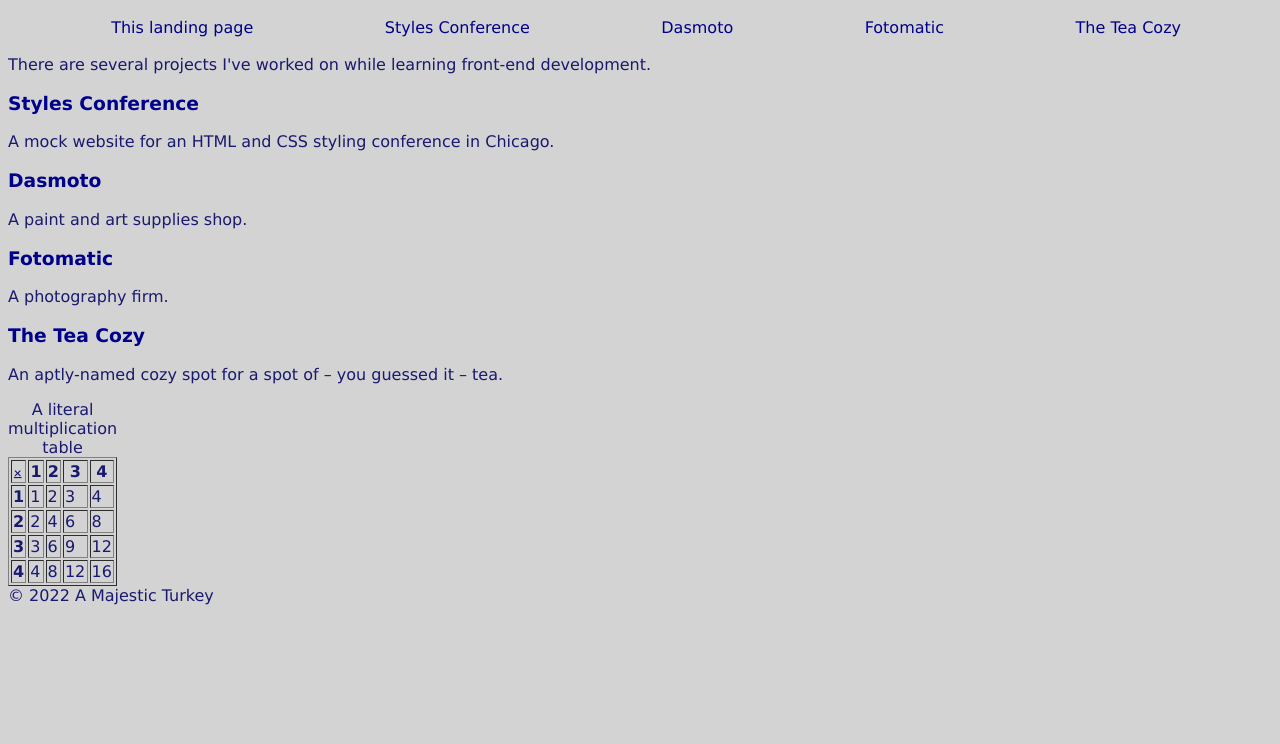
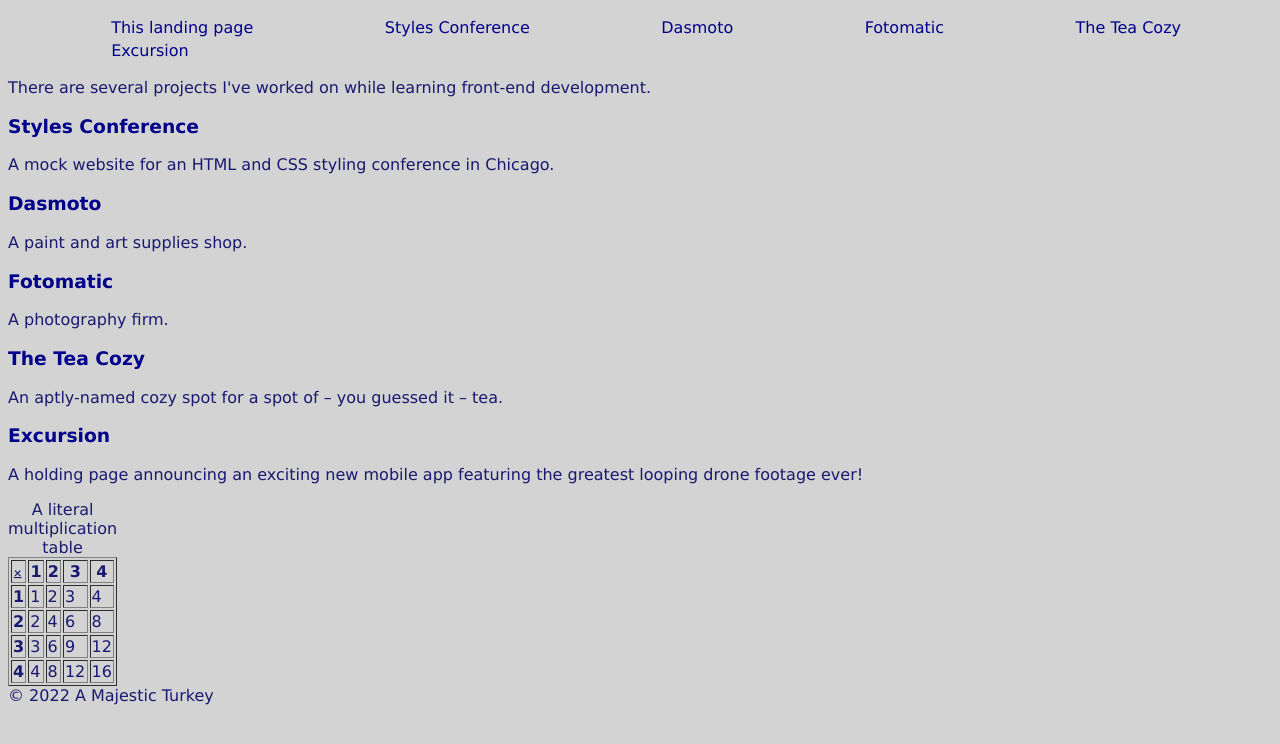
Before and after one commit to majesticturkey/Projects, a plain HTML site: page index.html in a window 1280 px wide. Drawn offline with Linux system fonts and the light colour scheme.

Commit message:
Updating landing page with new project

```diff
--- a/index.html
+++ b/index.html
@@ -15,6 +15,7 @@
                     <li><a href="Dasmoto/index.html">Dasmoto</a></li>
                     <li><a href="F1C1_start/index.html">Fotomatic</a></li>
                     <li><a href="Tea Cozy/index.html">The Tea Cozy</a></li>
+                    <li><a href="excursion/index.html">Excursion</a></li>
                 </ul>
             </nav>
         </header>
@@ -42,6 +43,11 @@
                 <p>An aptly-named cozy spot for a spot of &ndash; you guessed it &ndash; tea.</p>
             </section>
 
+            <section id="excursion">
+                <h3><a href="#nav">Excursion</a></h3>
+                <p>A holding page announcing an exciting new mobile app featuring the greatest looping drone footage ever!</p>
+            </section>
+
             <table border="1">
                 <tr>
                     <td>&timesbar;</td><th>1</th><th>2</th><th>3</th><th>4</th>
```
